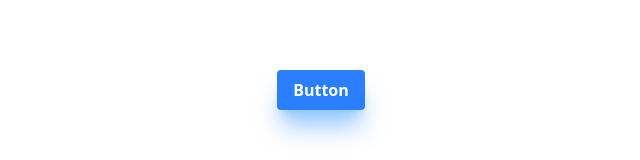
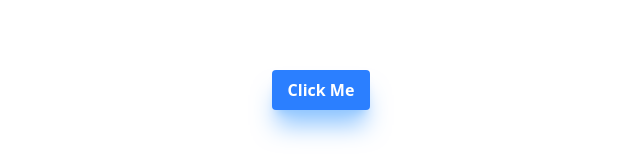
Before and after one commit to gemadp01/react-tailwindcss, a React (Vite) app: page / in a window 1280 px wide. Shown: the part 310-470 px from the top of the page, without its empty margins (319-959 px from the left). Built offline with nearby package versions, Linux system fonts and the light colour scheme.

Commit message:
feat: variance 1

```diff
--- a/src/App.jsx
+++ b/src/App.jsx
@@ -1,44 +1,10 @@
+import Button from "./Components/Button";
+
 function App() {
   return (
     <>
       <div className="flex items-center justify-center min-h-screen">
-        {/* penulisan dengan template literal atau inject langsung dengan curly braces (kurang ramah) */}
-        {/* <button
-          className={`
-            py-2
-            px-4
-            rounded
-            bg-blue-500
-            hover:bg-blue-600
-            shadow-xl
-            shadow-blue-300
-            hover:shadow-none
-            text-white
-            font-semibold
-            transition
-          `}
-        >
-          Button
-        </button> */}
-
-        {/* array (penulisan extra/ribet tapi lebih ramah (walaupun seperti menulis css in js)) */}
-        <button
-          className={[
-            "py-2",
-            "px-4",
-            "rounded",
-            "bg-blue-500",
-            "hover:bg-blue-600",
-            "shadow-xl",
-            "shadow-blue-300",
-            "hover:shadow-none",
-            "text-white",
-            "font-semibold",
-            "transition",
-          ].join(" ")}
-        >
-          Button
-        </button>
+        <Button>Click Me</Button>
       </div>
     </>
   );
--- /dev/null
+++ b/src/Components/Button.jsx
@@ -0,0 +1,31 @@
+import { cn } from "../lib/utils";
+
+function Button({ children }) {
+  const colors = {
+    primary: "bg-blue-500 hover:bg-blue-600 text-white shadow-blue-300",
+    danger: "bg-red-500 hover:bg-red-600 text-white shadow-red-300",
+    secondary: "bg-gray-500 hover:bg-gray-600",
+    success: "bg-green-500 hover:bg-green-600",
+    warning: "bg-yellow-500 hover:bg-yellow-600",
+    info: "bg-indigo-500 hover:bg-indigo-600",
+    light: "bg-white hover:bg-gray-100",
+    dark: "bg-gray-800 hover:bg-gray-900",
+  };
+
+  return (
+    <button
+      className={cn(
+        "py-2 px-4",
+        "rounded",
+        "shadow-xl hover:shadow-none",
+        "font-semibold",
+        "transition",
+        colors.primary
+      )}
+    >
+      {children}
+    </button>
+  );
+}
+
+export default Button;
--- /dev/null
+++ b/src/lib/utils.js
@@ -0,0 +1,3 @@
+export function cn(...cns) {
+  return cns.join(" ");
+}
```
